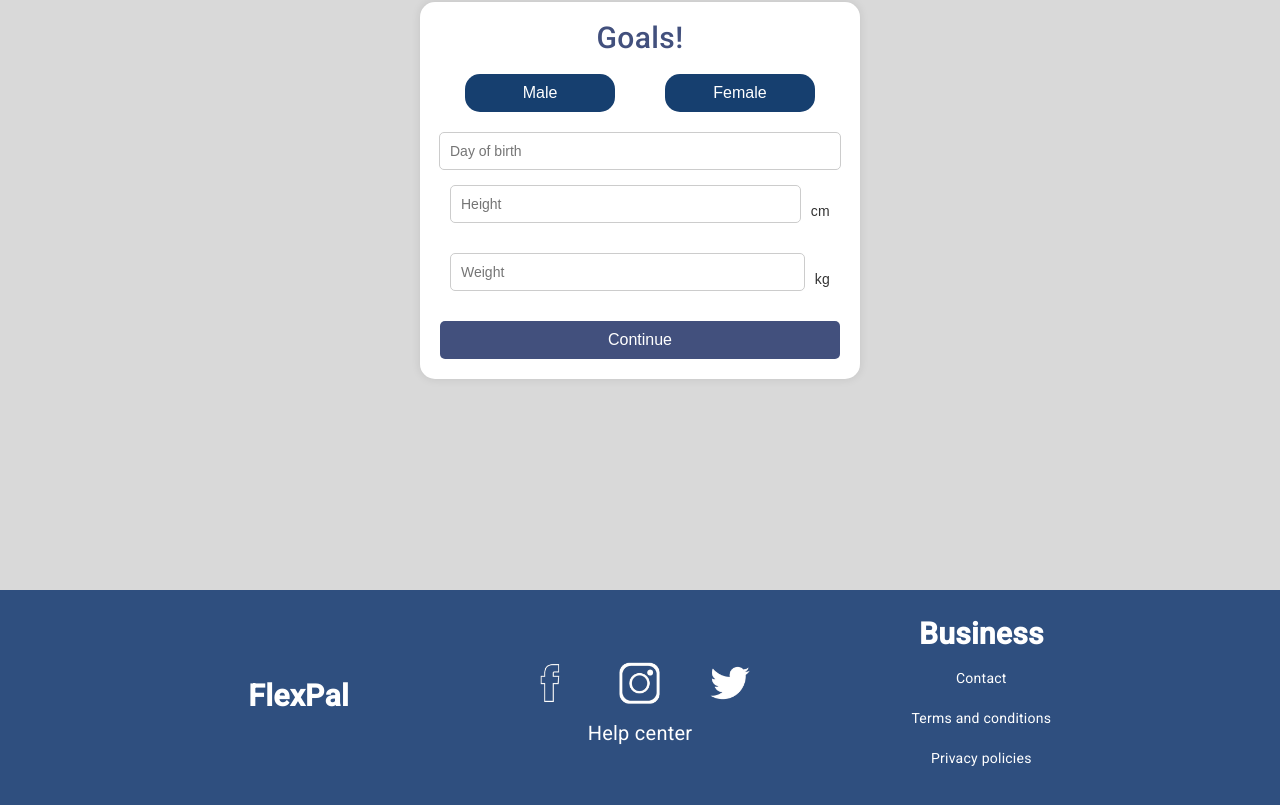
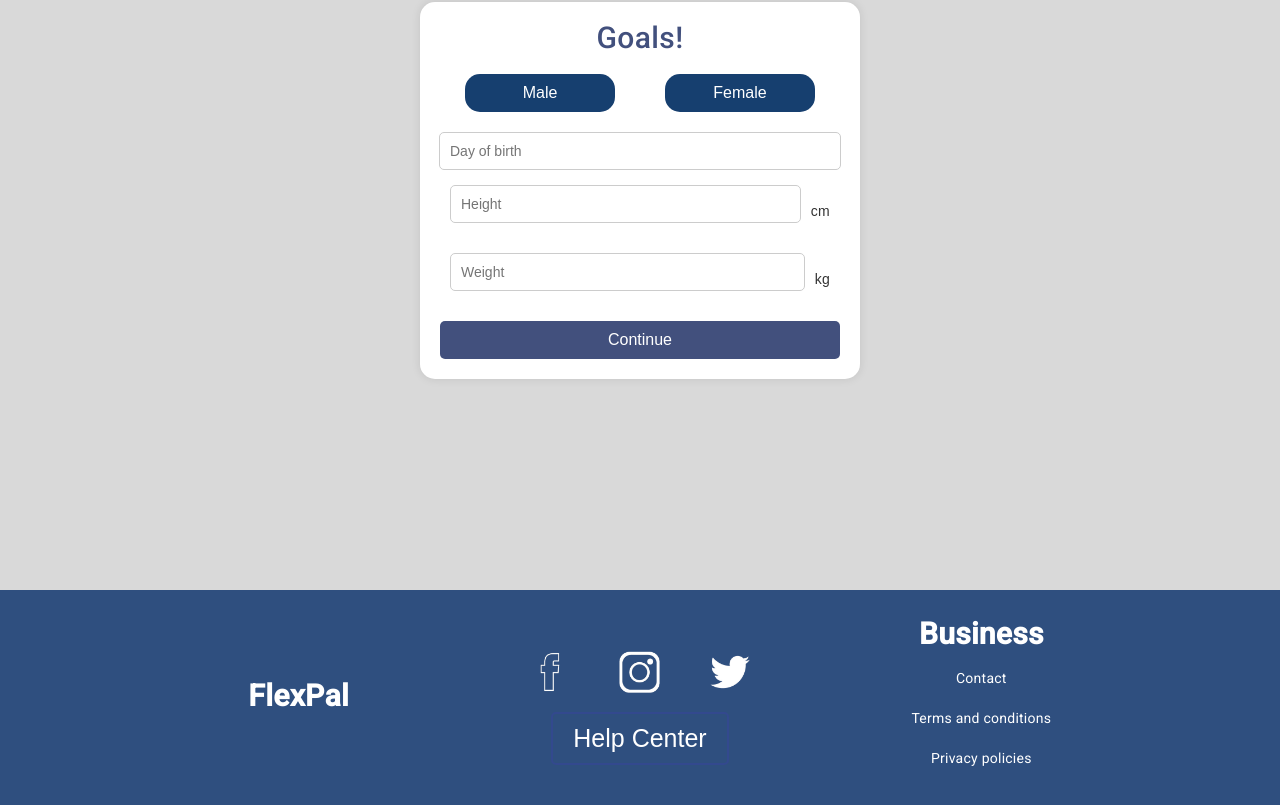
Before and after one commit to ProjectDev26/Frontend, an Angular app: page /goal in a window 1280 px wide. Shown: the part 273-1078 px from the top of the page. Built offline with nearby package versions, Linux system fonts and the light colour scheme.

Commit message:
feat: update page

```diff
--- a/src/app/public/components/footer-content/footer-content.component.css
+++ b/src/app/public/components/footer-content/footer-content.component.css
@@ -4,7 +4,15 @@ footer {
   padding: 20px 0;
   text-align: center;
 }
-
+.button {
+  padding: 10px 20px;
+  font-size: 25px;
+  background-color: transparent;
+  border: 2px solid #33498e;
+  border-radius: 5px;
+  cursor: pointer;
+  color: #fff;
+}
 .footer-container {
   display: flex;
   justify-content: space-between;
--- a/src/app/public/components/footer-content/footer-content.component.html
+++ b/src/app/public/components/footer-content/footer-content.component.html
@@ -9,7 +9,7 @@
         <a href="#"><img src="/assets/instagram-icon.png" alt="Instagram"></a>
         <a href="#"><img src="/assets/twitter-icon.png" alt="Twitter"></a>
       </div>
-      <p>Help center</p>
+      <button class="button" (click)="navigateToFAQ()">Help Center</button>
     </div>
     <div class="footer-section">
       <h3>Business</h3>
--- a/src/app/public/components/footer-content/footer-content.component.ts
+++ b/src/app/public/components/footer-content/footer-content.component.ts
@@ -1,4 +1,5 @@
 import { Component } from '@angular/core';
+import {Router} from "@angular/router";
 
 @Component({
   selector: 'app-footer-content',
@@ -7,4 +8,10 @@ import { Component } from '@angular/core';
 })
 export class FooterContentComponent {
 
+  constructor(private router: Router) {
+  }
+
+  navigateToFAQ(){
+    this.router.navigate(['help-center']).then();
+  }
 }
```
Also changed, not shown: src/app/app-routing.module.ts (+28 -0 lines), src/app/app.module.ts (+27 -1 lines).
